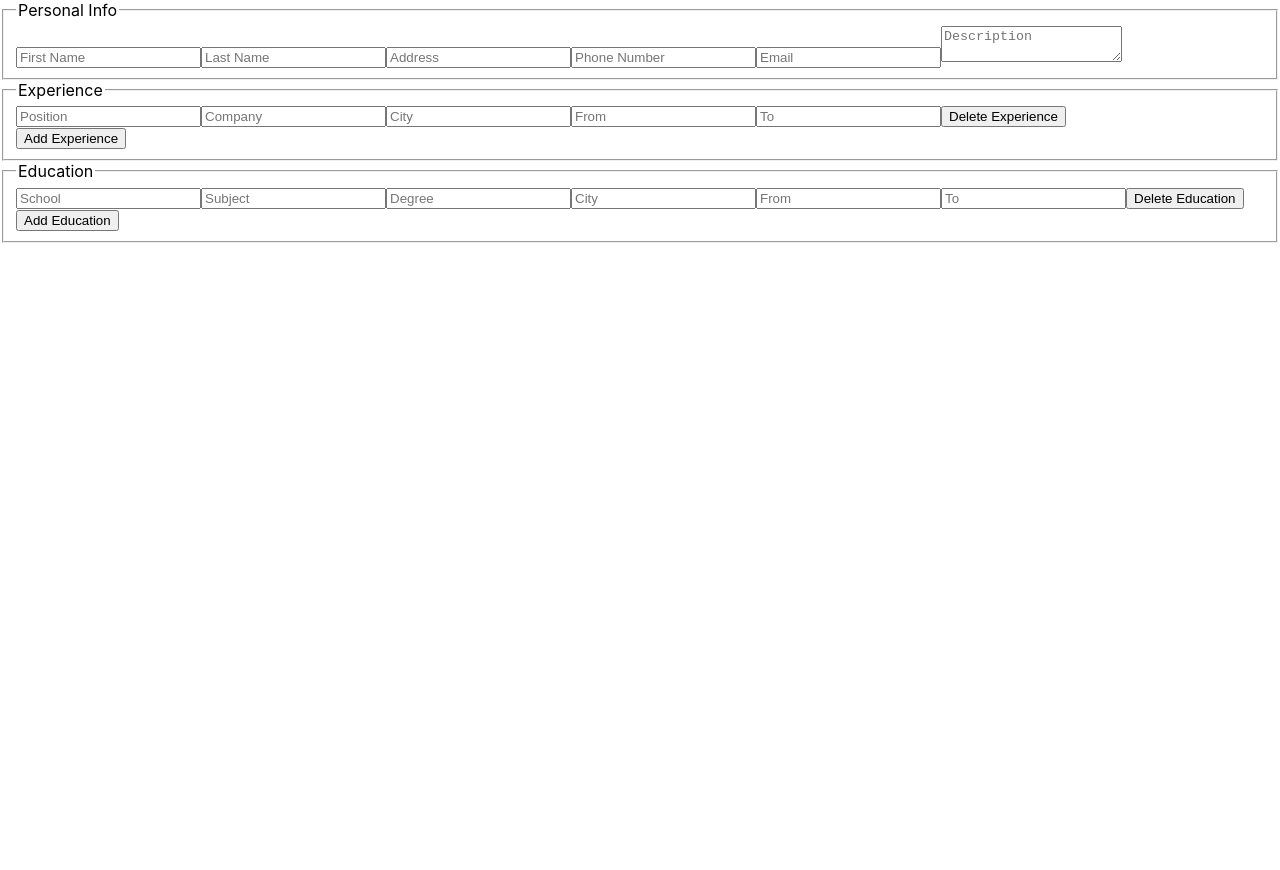
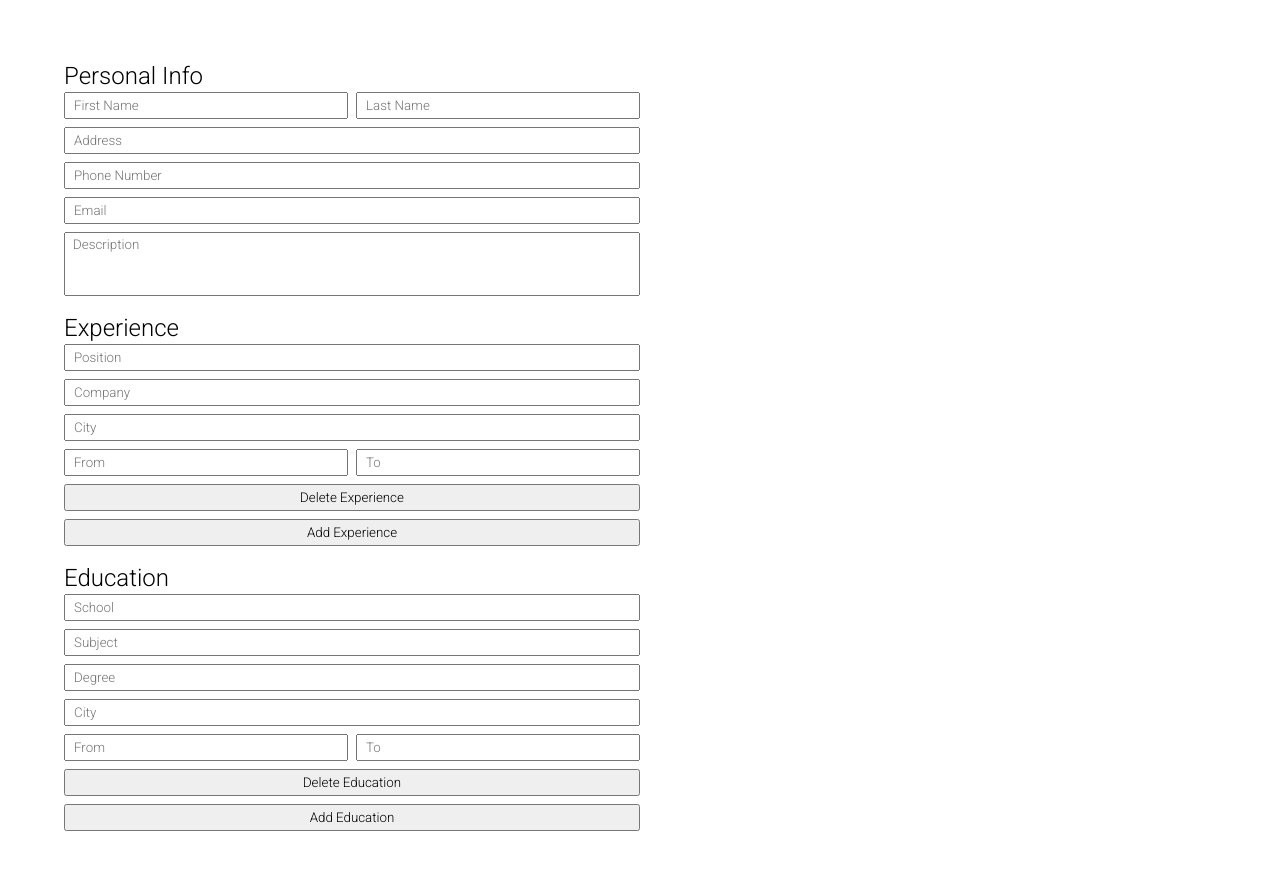
Before and after one commit to DawidGawronskiDev/odin-cv, a React (Create React App) app: page / in a window 1280 px wide. Shown: the top 870 px of the page. Before the commit the page ends 800 px from the top, so only its background shows below. Built offline with nearby package versions, Linux system fonts and the light colour scheme.

Commit message:
Add styling for form

```diff
--- a/src/index.css
+++ /dev/null
@@ -1,13 +0,0 @@
-body {
-  margin: 0;
-  font-family: -apple-system, BlinkMacSystemFont, 'Segoe UI', 'Roboto', 'Oxygen',
-    'Ubuntu', 'Cantarell', 'Fira Sans', 'Droid Sans', 'Helvetica Neue',
-    sans-serif;
-  -webkit-font-smoothing: antialiased;
-  -moz-osx-font-smoothing: grayscale;
-}
-
-code {
-  font-family: source-code-pro, Menlo, Monaco, Consolas, 'Courier New',
-    monospace;
-}
--- a/src/index.js
+++ b/src/index.js
@@ -1,6 +1,7 @@
 import React from "react";
 import ReactDOM from "react-dom/client";
-import "./index.css";
+import "./reset.css";
+import "./style.css";
 import App from "./App";
 
 const root = ReactDOM.createRoot(document.getElementById("root"));
--- /dev/null
+++ b/src/reset.css
@@ -0,0 +1,134 @@
+/* http://meyerweb.com/eric/tools/css/reset/
+   v2.0 | 20110126
+   License: none (public domain)
+*/
+
+* {
+  box-sizing: border-box;
+  /* outline: 1px solid red; */
+}
+
+html,
+body,
+div,
+span,
+applet,
+object,
+iframe,
+h1,
+h2,
+h3,
+h4,
+h5,
+h6,
+p,
+blockquote,
+pre,
+a,
+abbr,
+acronym,
+address,
+big,
+cite,
+code,
+del,
+dfn,
+em,
+img,
+ins,
+kbd,
+q,
+s,
+samp,
+small,
+strike,
+strong,
+sub,
+sup,
+tt,
+var,
+b,
+u,
+i,
+center,
+dl,
+dt,
+dd,
+ol,
+ul,
+li,
+fieldset,
+form,
+label,
+legend,
+table,
+caption,
+tbody,
+tfoot,
+thead,
+tr,
+th,
+td,
+article,
+aside,
+canvas,
+details,
+embed,
+figure,
+figcaption,
+footer,
+header,
+hgroup,
+menu,
+nav,
+output,
+ruby,
+section,
+summary,
+time,
+mark,
+audio,
+video {
+  margin: 0;
+  padding: 0;
+  border: 0;
+  font-size: 100%;
+  font: inherit;
+  vertical-align: baseline;
+}
+/* HTML5 display-role reset for older browsers */
+article,
+aside,
+details,
+figcaption,
+figure,
+footer,
+header,
+hgroup,
+menu,
+nav,
+section {
+  display: block;
+}
+body {
+  line-height: 1;
+}
+ol,
+ul {
+  list-style: none;
+}
+blockquote,
+q {
+  quotes: none;
+}
+blockquote:before,
+blockquote:after,
+q:before,
+q:after {
+  content: "";
+  content: none;
+}
+table {
+  border-collapse: collapse;
+  border-spacing: 0;
+}
--- /dev/null
+++ b/src/style.css
@@ -0,0 +1,66 @@
+@import url("https://fonts.googleapis.com/css2?family=Roboto:wght@300;500;700&display=swap");
+
+* {
+  font-weight: 300;
+  font-family: "Roboto", sans-serif;
+}
+
+main {
+  display: grid;
+  grid-template-columns: repeat(auto-fill, 50vw);
+  margin: 32px;
+}
+
+@media only screen and (max-width: 1024px) {
+  main {
+    grid-template-columns: 1fr;
+  }
+}
+
+form {
+  margin: 32px;
+}
+
+legend {
+  font-size: 24px;
+}
+
+fieldset {
+  margin: 0 0 16px 0;
+}
+
+input,
+button,
+textarea {
+  width: 100%;
+  margin: 4px 0;
+  padding: 4px 8px;
+}
+
+textarea {
+  resize: none;
+  height: 64px;
+}
+
+/* ############### LAYOUT ############### */
+
+fieldset,
+fieldset > div {
+  display: grid;
+  grid-template-columns: repeat(2, 1fr);
+  gap: 0 8px;
+}
+
+input,
+button,
+textarea,
+fieldset > div {
+  grid-column: span 2;
+}
+
+input[placeholder="First Name"],
+input[placeholder="Last Name"],
+input[placeholder="From"],
+input[placeholder="To"] {
+  grid-column: span 1;
+}
```
